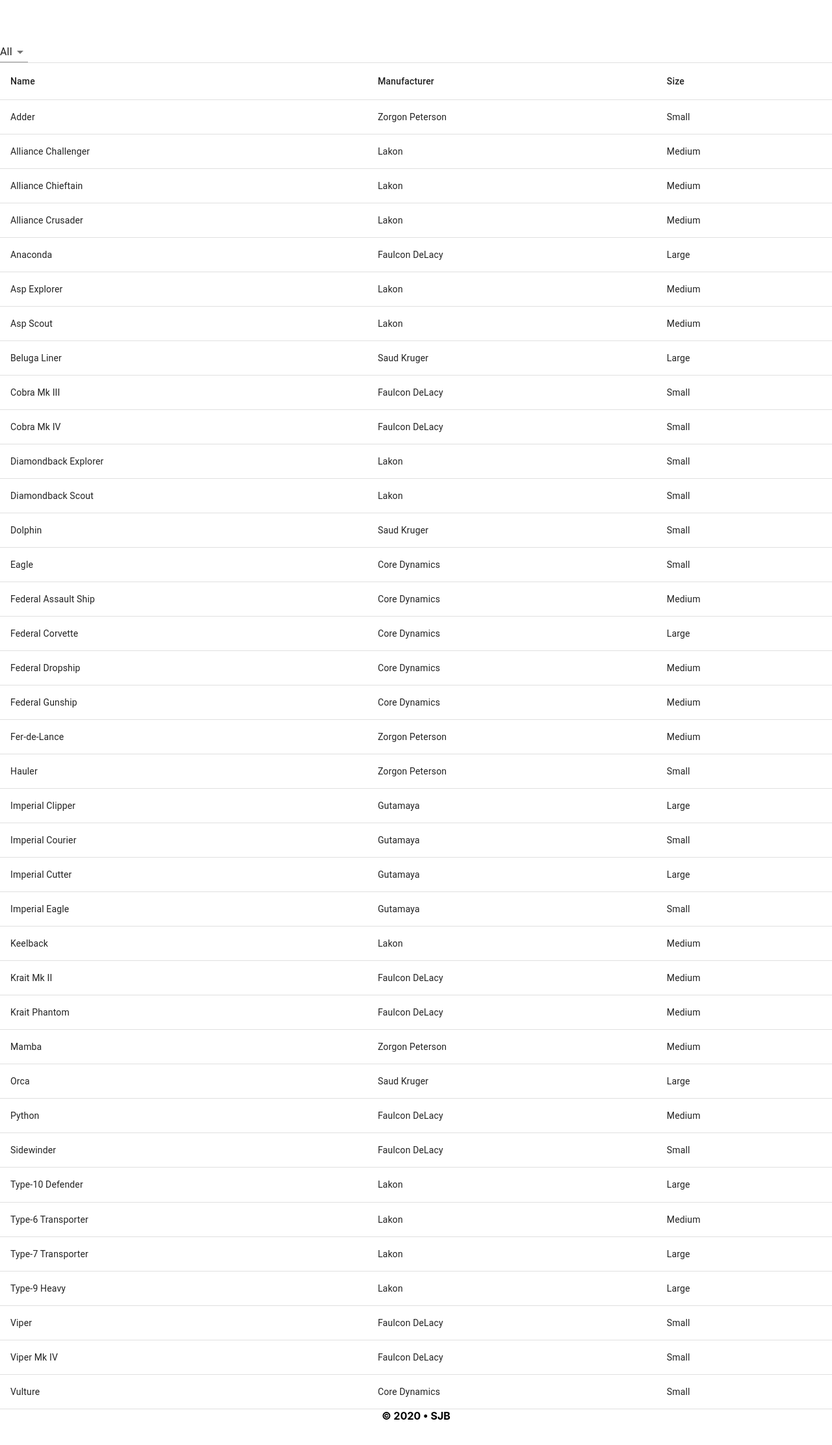
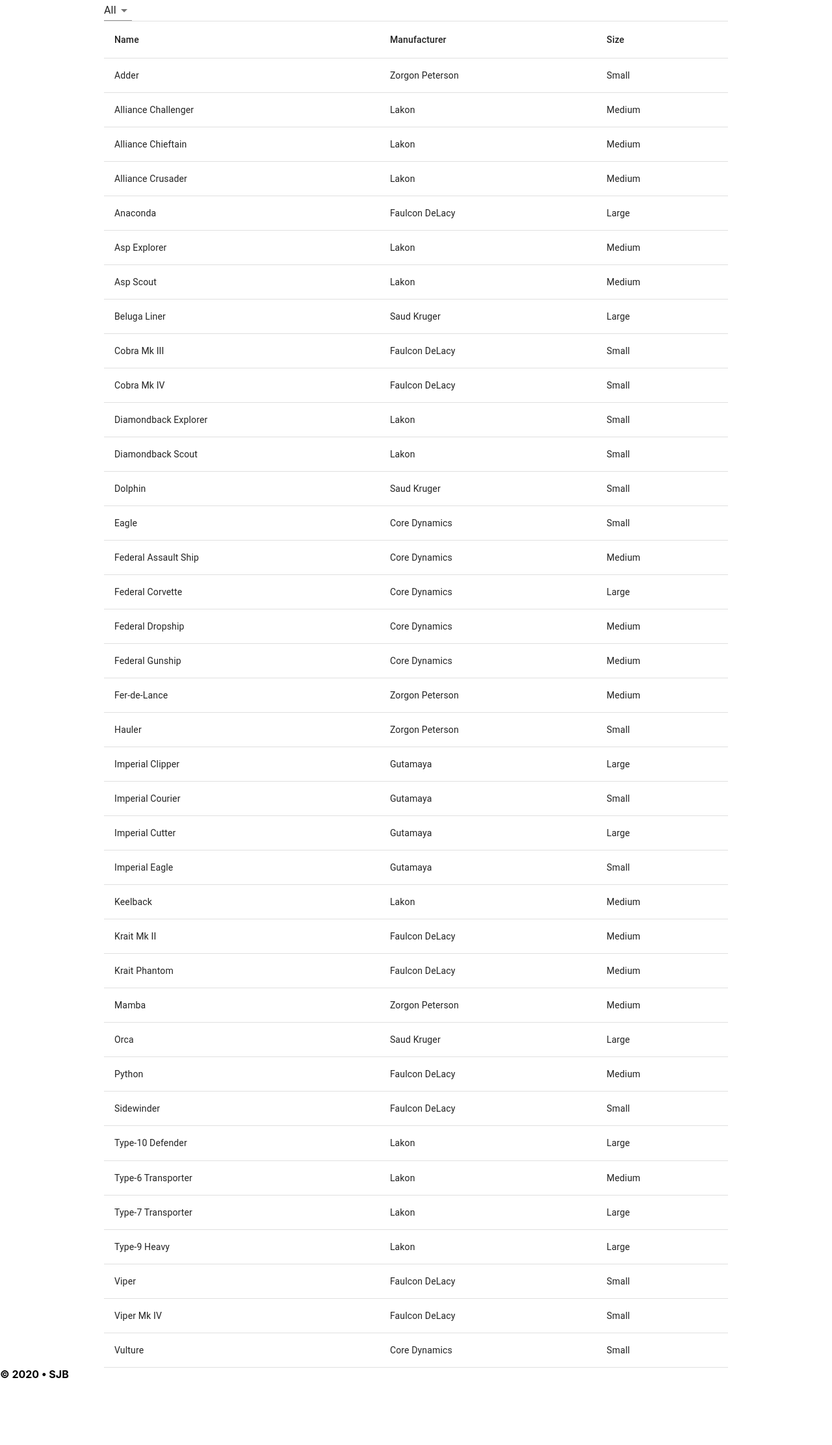
Before and after one commit to StevenJBurns/elite-dangerous-fitting-tool, a React (Create React App) app: page / in a window 1280 px wide. Shown: the top 2224 px of the page at 65% size. After the commit the page ends 2125 px from the top, so only its background shows below. Built offline with nearby package versions, Linux system fonts and the light colour scheme.

Commit message:
style: minor styles tinkering at the root level

```diff
--- a/src/App.css
+++ b/src/App.css
@@ -7,27 +7,13 @@
   display: flex;
   flex-direction: column;
   min-height: 100vh;
-  /* background-color: gainsboro; */
-}
-
-
-header {
-  min-height: 4rem;
 }
 
 main {
   flex: 1 0 auto;
   margin: 0 auto;
-  max-width: 1280px;
+  max-width: 960px;
   width: 100%;
-}
-
-footer {
-  min-height: 4rem;
-}
-
-footer * {
-  text-align: center;
 }
 
 ul {
--- a/src/index.css
+++ b/src/index.css
@@ -1,13 +1,6 @@
 body {
   margin: 0;
-  font-family: -apple-system, BlinkMacSystemFont, 'Segoe UI', 'Roboto', 'Oxygen',
-    'Ubuntu', 'Cantarell', 'Fira Sans', 'Droid Sans', 'Helvetica Neue',
-    sans-serif;
+  font-family: -apple-system, BlinkMacSystemFont, 'Segoe UI', 'Roboto', 'Oxygen', 'Ubuntu', 'Cantarell', 'Fira Sans', 'Droid Sans', 'Helvetica Neue', sans-serif;
   -webkit-font-smoothing: antialiased;
   -moz-osx-font-smoothing: grayscale;
 }
-
-code {
-  font-family: source-code-pro, Menlo, Monaco, Consolas, 'Courier New',
-    monospace;
-}
```
